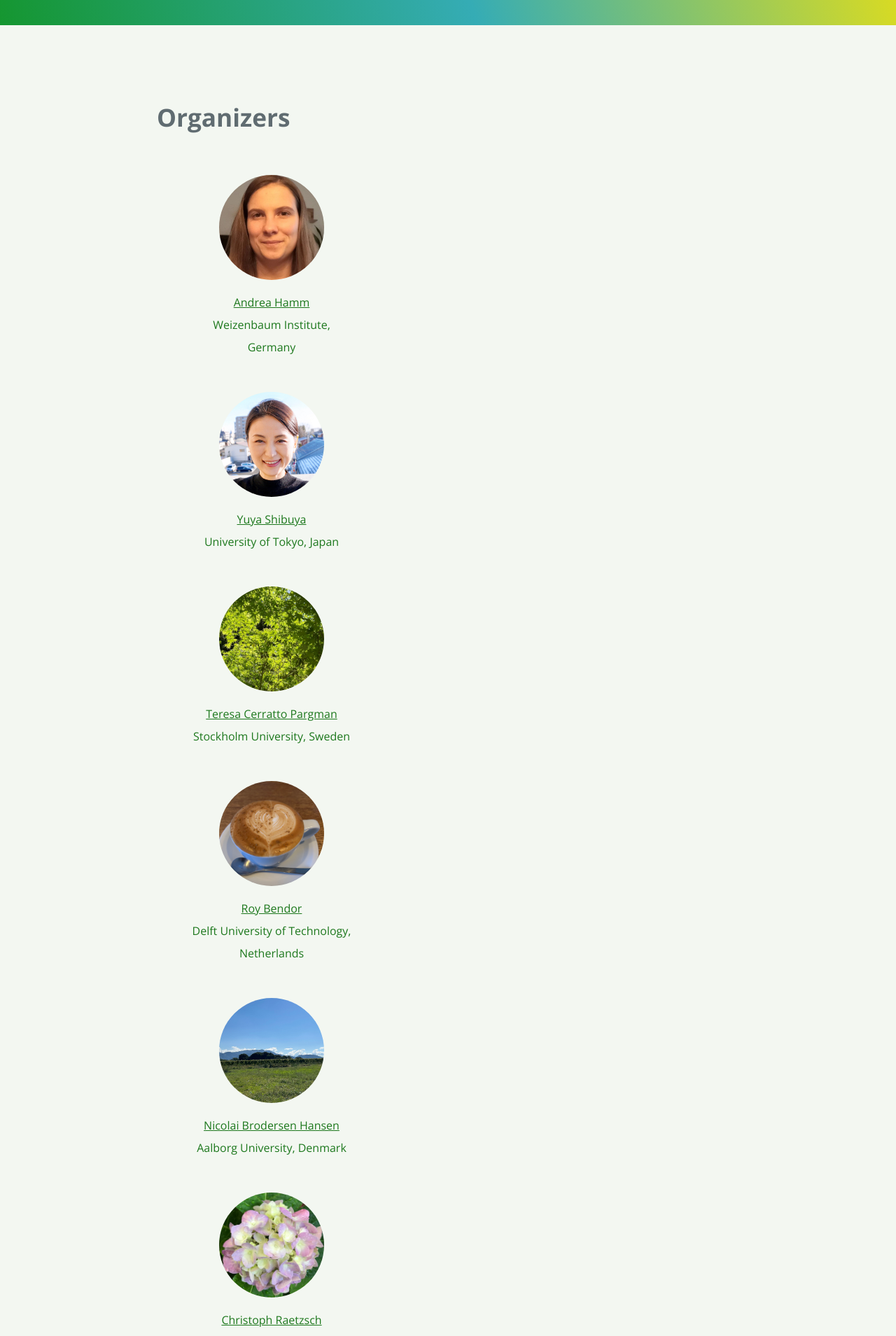
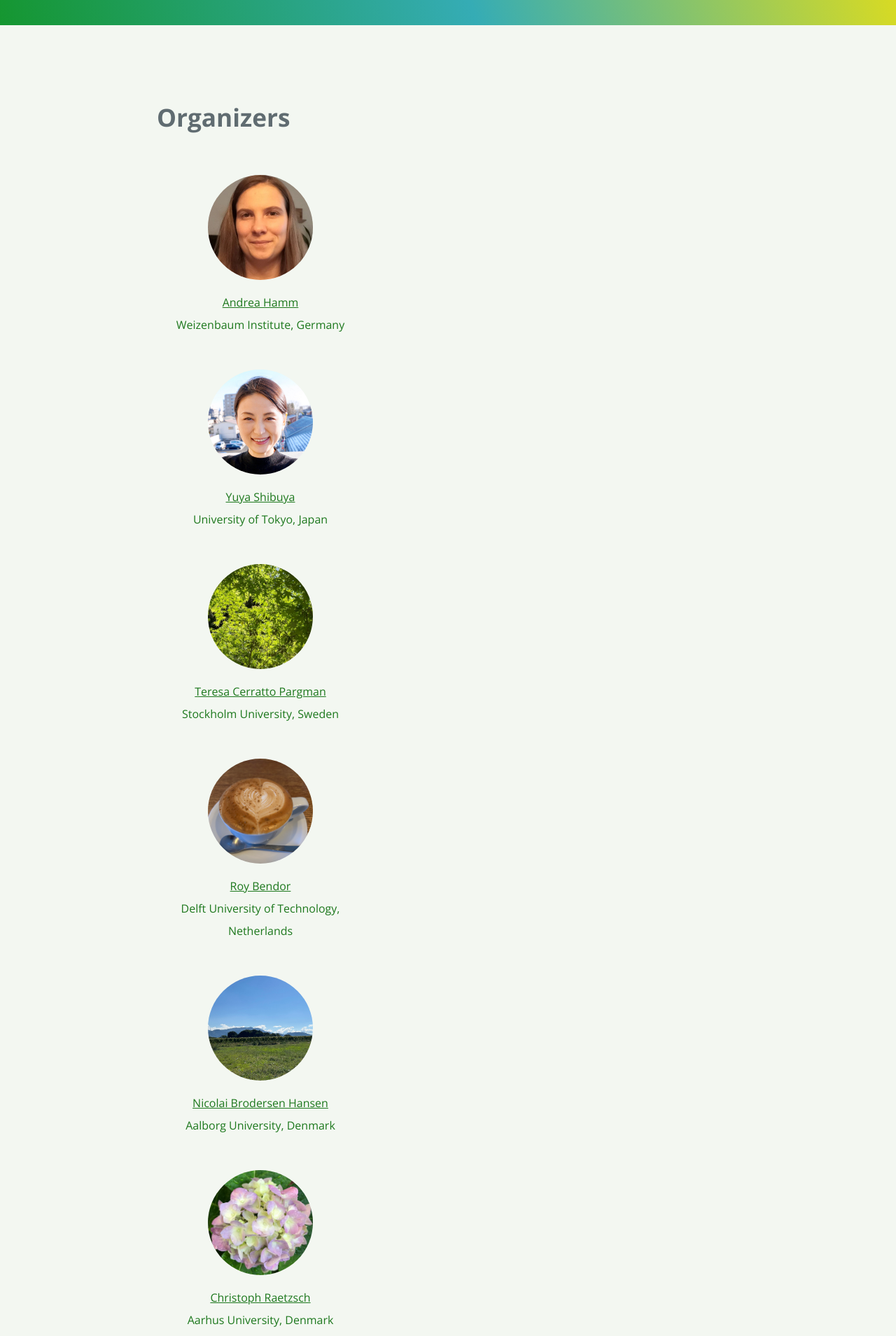
Before and after one commit to discontinued-civictech/discontinued-civictech.github.io, a Jekyll site: the page built from organizers.md, in a window 1280 px wide. Shown: the part 455-2364 px from the top of the page at 70% size. Built offline with Jekyll 4.4.1, drawn with Linux system fonts in a browser that asks for light colours; our own code applies the rules of GitHub Pages for plain Markdown files.

Commit message:
Update style

```diff
--- a/_sass/jekyll-theme-cayman.scss
+++ b/_sass/jekyll-theme-cayman.scss
@@ -270,7 +270,7 @@ a {
   .profile-wrapper{
     width: 280px;
     padding-top: 1rem;
-    padding-left: 3rem;
+    padding-left: 1rem;
   }
   .profile-photo {
     width:150px;
```
